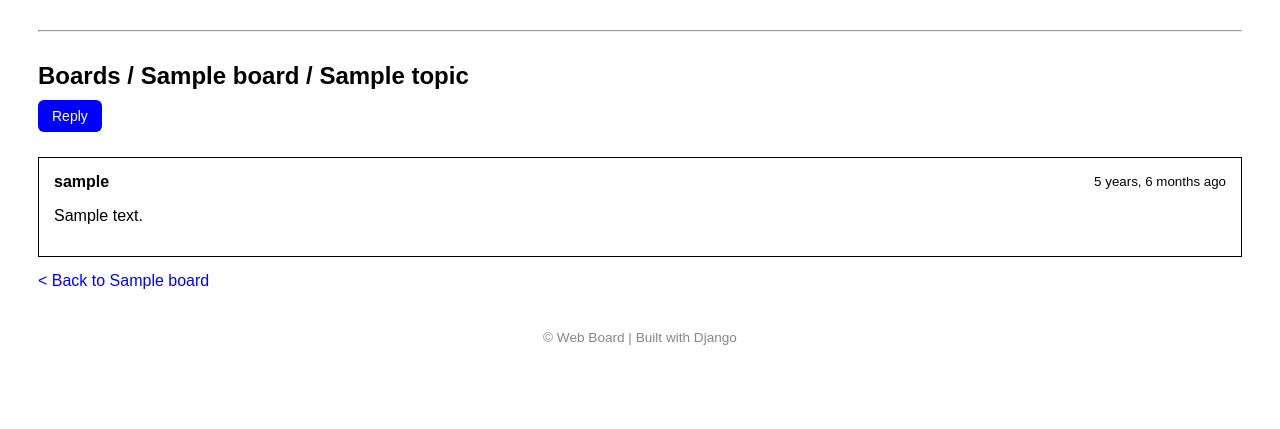
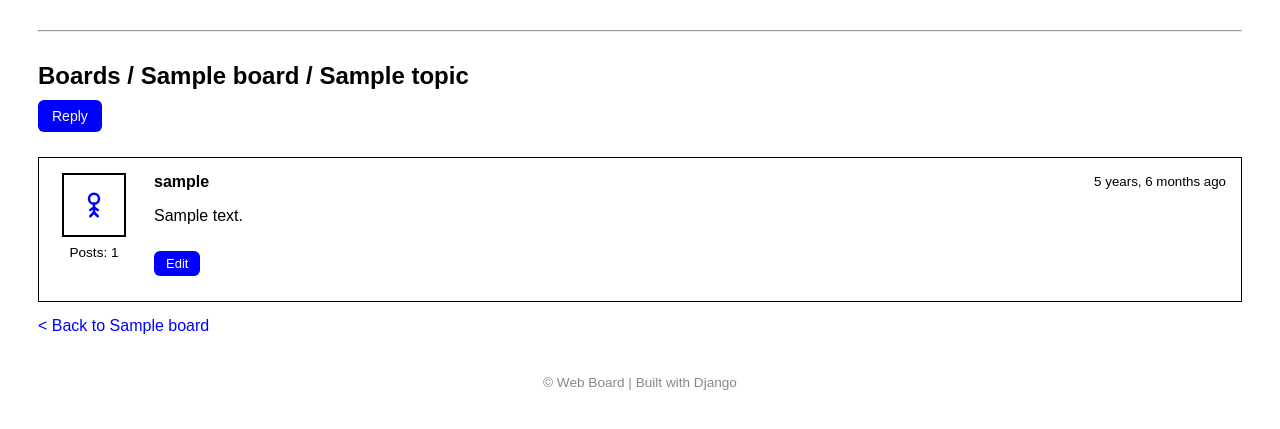
Before and after one commit to ianshulanand/Web-Board-Project, a Django app: page /boards/1/topics/1/ in a window 1280 px wide. Shown: the part 200-629 px from the top of the page. Run offline with Django 5.2, Linux system fonts and the light colour scheme; a user stored in the database is signed in; tables that the repository leaves empty hold one stand-in row (values such as "Sample post"); some libraries are stand-ins or nearby versions.

Commit message:
Updated changes

```diff
--- a/boards/urls.py
+++ b/boards/urls.py
@@ -7,4 +7,5 @@ urlpatterns = [
     path('boards/<int:board_id>/new/', views.new_topic, name='new_topic'),
     path('boards/<int:board_id>/topics/<int:topic_id>/', views.topic_posts, name='topic_posts'),
     path('boards/<int:board_id>/topics/<int:topic_id>/reply/', views.reply_topic, name='reply_topic'),
+    path('posts/<int:post_id>/edit/', views.edit_post, name='edit_post'),
 ]
--- a/boards/views.py
+++ b/boards/views.py
@@ -7,6 +7,7 @@ from django.contrib.auth.decorators import login_required
 from .forms import NewTopicForm, PostForm
 from django.contrib.auth import login
 from django.contrib.auth.forms import UserCreationForm
+from django.http import HttpResponseForbidden
 
 def home(request):
     boards = Board.objects.all()
@@ -92,3 +93,20 @@ def signup(request):
     else:
         form = UserCreationForm()
     return render(request, 'signup.html', {'form': form})
+
+@login_required
+def edit_post(request, post_id):
+    post = get_object_or_404(Post, pk=post_id)
+
+    if post.created_by != request.user:
+        return HttpResponseForbidden("You are not allowed to edit this post.")
+
+    if request.method == 'POST':
+        form = PostForm(request.POST, instance=post)
+        if form.is_valid():
+            form.save()
+            return redirect('topic_posts', board_id=post.topic.board.pk, topic_id=post.topic.pk)
+    else:
+        form = PostForm(instance=post)
+
+    return render(request, 'boards/edit_post.html', {'post': post, 'form': form})
--- a/templates/boards/topic_posts.html
+++ b/templates/boards/topic_posts.html
@@ -6,14 +6,36 @@
 <a href="{% url 'reply_topic' topic.board.pk topic.pk %}" class="button">Reply</a>
 
 {% for post in posts %}
-<div class="post-box">
-    <div style="display: flex; justify-content: space-between; align-items: center;">
-        <strong>{{ post.created_by.username }}</strong>
-        <small>{{ post.created_at|timesince }} ago</small>
+<div class="post-box" style="display: flex; gap: 20px;">
+    <div style="width: 80px; text-align: center;">
+        <div style="width: 60px; height: 60px; background-color: white; border: 2px solid black; margin: 0 auto; display: flex; justify-content: center; align-items: center;">
+            <svg xmlns="http://www.w3.org/2000/svg" width="30" height="30" viewBox="0 0 24 24" fill="none" stroke="blue" stroke-width="2" stroke-linecap="round" stroke-linejoin="round">
+                <circle cx="12" cy="7" r="4"></circle>
+                <line x1="12" y1="11" x2="12" y2="18"></line>
+                <line x1="12" y1="14" x2="9" y2="16"></line>
+                <line x1="12" y1="14" x2="15" y2="16"></line>
+                <line x1="12" y1="18" x2="9" y2="21"></line>
+                <line x1="12" y1="18" x2="15" y2="21"></line>
+            </svg>
+        </div>
+        <div style="margin-top: 8px; font-size: 0.85em;">Posts: {{ post.created_by.posts.count }}</div>
     </div>
 
-    <div style="margin-top: 10px;">
-        {{ post.message|linebreaks }}
+    <div style="flex-grow: 1;">
+        <div style="display: flex; justify-content: space-between; align-items: center;">
+            <strong>{{ post.created_by.username }}</strong>
+            <small>{{ post.created_at|timesince }} ago</small>
+        </div>
+
+        <div style="margin-top: 8px;">
+            {{ post.message|linebreaks }}
+        </div>
+
+        {% if post.created_by == user %}
+        <div style="margin-top: 10px;">
+            <a href="{% url 'edit_post' post.id %}" class="button" style="padding: 5px 12px; font-size: 13px;">Edit</a>
+        </div>
+        {% endif %}
     </div>
 </div>
 {% endfor %}
```
Also changed, not shown: templates/boards/edit_post.html (added, +14 -0 lines).
